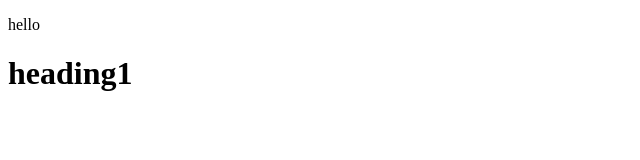
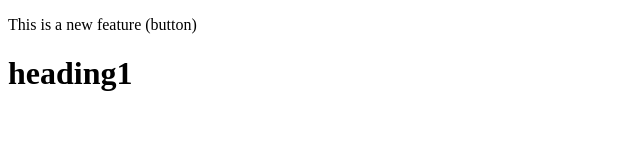
Before and after one commit to ramsha-imran/First-project, a plain HTML site: page index.html in a window 1280 px wide. Shown: the whole page, without its empty margins (0-640 px from the left). Drawn offline with Linux system fonts and the light colour scheme.

Commit message:
Add a button

```diff
--- a/index.html
+++ b/index.html
@@ -6,7 +6,7 @@
     <title>Document</title>
 </head>
 <body>
-    <p>hello</p>
+    <p>This is a new feature (button)</p>
     <h1>heading1</h1>
 </body>
 </html>
```
